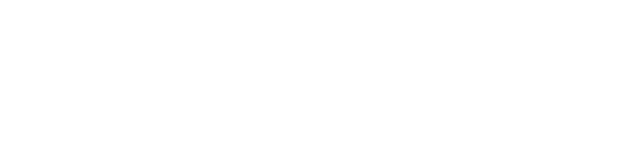
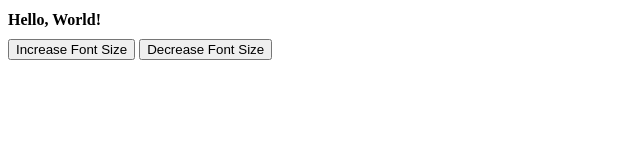
Before and after one commit to Jisoo0907/ex-js, a website: page src/index.html in a window 1280 px wide. Shown: the whole page, without its empty margins (0-640 px from the left). Drawn offline with Linux system fonts and the light colour scheme.

Commit message:
함수 연습

```diff
--- a/src/index.html
+++ b/src/index.html
@@ -1,4 +1,4 @@
-<!DOCTYPE html>
+<!-- <!DOCTYPE html>
 <html lang="ko">
   <head>
     <meta charset="UTF-8" />
@@ -7,4 +7,24 @@
     <script src="./js/04.nullish.js"></script>
   </head>
   <body></body>
+</html> -->
+
+<!DOCTYPE html>
+<html lang="en">
+  <head>
+    <meta charset="UTF-8" />
+    <meta name="viewport" content="width=device-width, initial-scale=1.0" />
+    <title>Font Size Control</title>
+    <script defer src="./js/05.function.js"></script>
+    <style>
+      #myText {
+        font-size: 16px;
+      }
+    </style>
+  </head>
+  <body>
+    <h1 id="myText">Hello, World!</h1>
+    <button onclick="increaseFontSize('myText', 2)">Increase Font Size</button>
+    <button onclick="decreaseFontSize('myText', 2)">Decrease Font Size</button>
+  </body>
 </html>
--- /dev/null
+++ b/src/js/05.function.js
@@ -0,0 +1,20 @@
+/* increaseFontSize(elementId: string, increment: number): void
+elementId는 HTML 요소의 ID 문자열입니다.
+increment는 양수인 정수로, 폰트 크기를 증가시킬 값입니다.
+해당 요소의 폰트 크기를 increment만큼 증가시킵니다.
+decreaseFontSize(elementId: string, decrement: number): void
+elementId는 HTML 요소의 ID 문자열입니다.
+decrement는 양수인 정수로, 폰트 크기를 감소시킬 값입니다.
+해당 요소의 폰트 크기를 decrement만큼 감소시킵니다. */
+
+function increaseFontSize(elementId, increment) {
+  // 양수인 정수로, 폰트 크기를 증가
+  elementId = document.querySelector(elementId);
+  elementId.style["fontSize"] += increment;
+}
+
+function decreaseFontSize(elementId, decrement) {
+  // 해당 요소의 폰트 크기를 decrement만큼 감소
+  elementId = document.querySelector(elementId);
+  elementId.style["fontSize"] -= decrement;
+}
```
